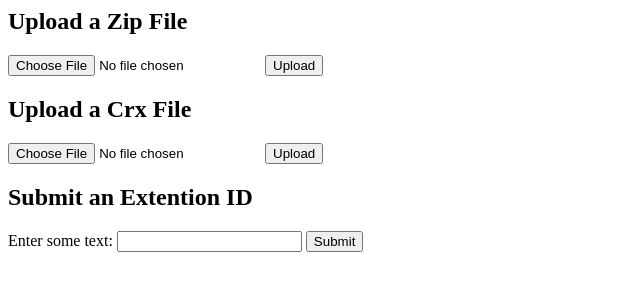
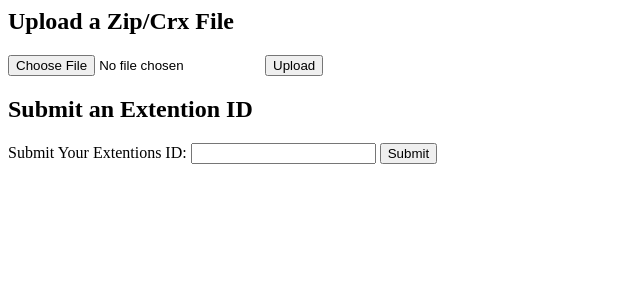
Before and after one commit to kevanoovitch/DV1512-CETRA-Codebase, a Django app: page / in a window 1280 px wide. Shown: the top 300 px of the page, without its empty margins (0-640 px from the left). Run offline with Django 5.2, Linux system fonts and the light colour scheme.

```diff
--- a/app/templates/home.html
+++ b/app/templates/home.html
@@ -1,23 +1,16 @@
 
 <body>
-<h2>Upload a Zip File</h2>
+<h2>Upload a Zip/Crx File</h2>
 <form action="{% url 'home' %}" method="post" enctype="multipart/form-data">
   {% csrf_token %}
-  <input type="file" name="myZip" required>
-  <button type="submit">Upload</button>
-</form>
-
-<h2>Upload a Crx File</h2>
-<form action="{% url 'home' %}" method="post" enctype="multipart/form-data">
-  {% csrf_token %}
-  <input type="file" name="myCrx" required>
+  <input type="file" name="myUploadedFile" required>
   <button type="submit">Upload</button>
 </form>
 
 <h2>Submit an Extention ID</h2>
 <form action="{% url 'home' %}" method="post">
   {% csrf_token %}
-  <label for="mytext">Enter some text:</label>
+  <label for="mytext">Submit Your Extentions ID:</label>
   <input type="text" id="mytext" name="mytext" required>
   <button type="submit">Submit</button>
 </form>
--- a/app/views.py
+++ b/app/views.py
@@ -5,12 +5,11 @@ from django.core.files.storage import FileSystemStorage
 def home(request):
     uploaded_file_url = None
 
-
-    if request.method == "POST" and request.FILES.get("myZip"):
-        myzip = request.FILES["myZip"]
+    if request.method == "POST" and request.FILES.get("myUploadedFile"):
+        myuploadedfile = request.FILES["myUploadedFile"]
 
         fs = FileSystemStorage()
-        filename = fs.save(myzip.name, myzip)
+        filename = fs.save(myuploadedfile.name, myuploadedfile)
         uploaded_file_url = fs.url(filename)
         return render(request, "home.html") #, {"uploaded_file_url": uploaded_file_url})
 
```
